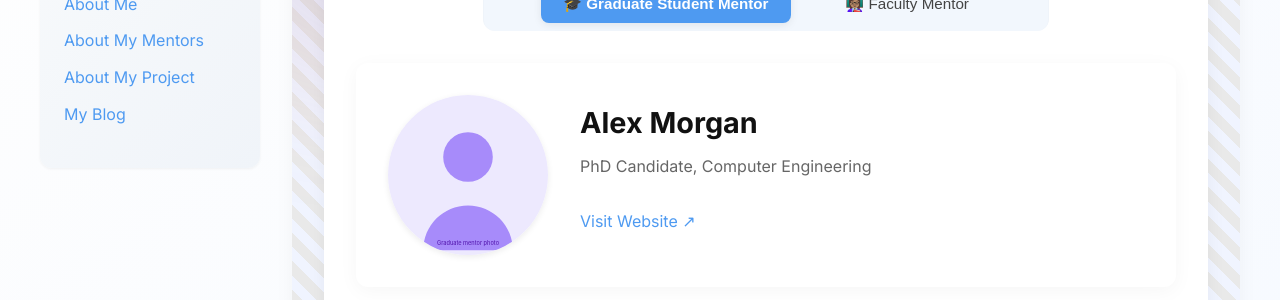
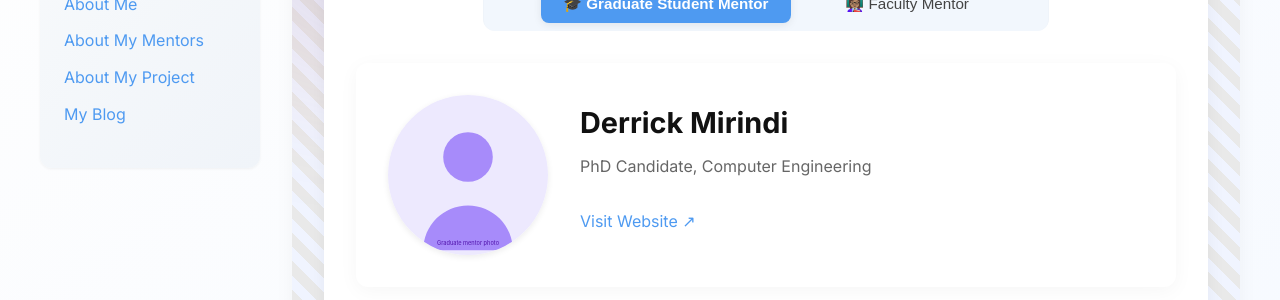
Before and after one commit to abdulahi-banji/abdulahi-banjiceamls26.github.io, a Jekyll site: the page built from pages/about-my-mentor.md, in a window 1280 px wide. Shown: the part 227-527 px from the top of the page. Built offline with Jekyll 4.4.1, drawn with Linux system fonts in a browser that asks for light colours.

Commit message:
Update mentor names in about-my-mentor.md

```diff
--- a/pages/about-my-mentor.md
+++ b/pages/about-my-mentor.md
@@ -4,7 +4,7 @@ title: About My Mentors
 permalink: /about-my-mentor.html
 
 graduate_mentor:
-  name: Alex Morgan
+  name: Derrick Mirindi
   title: PhD Candidate, Computer Engineering
   image: /assets/images/graduate-student-mentor.svg
   website: https://example.com/alex-morgan
```
Also changed, not shown: other parts of pages/about-my-mentor.md (+1 -1 lines).
